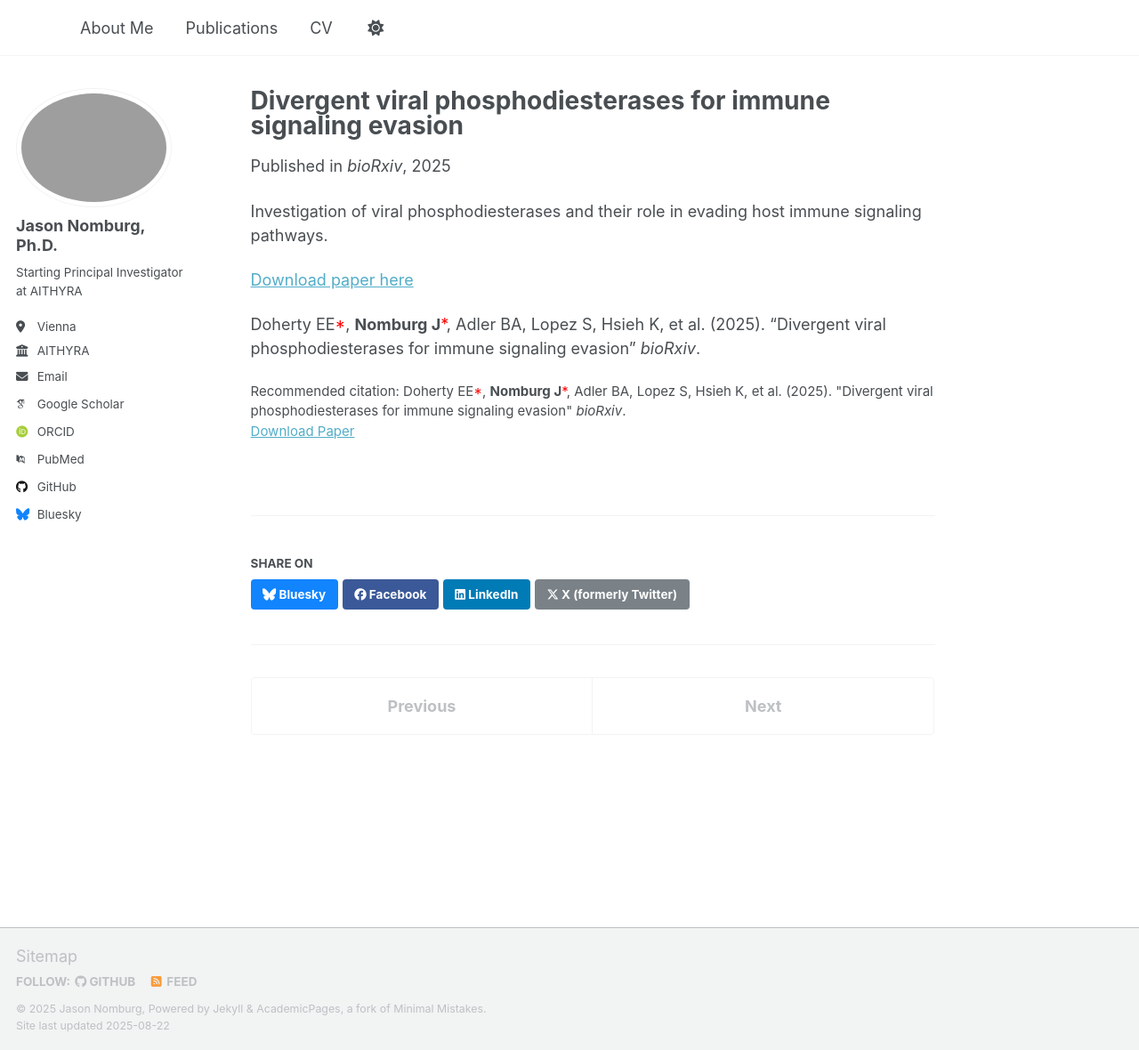
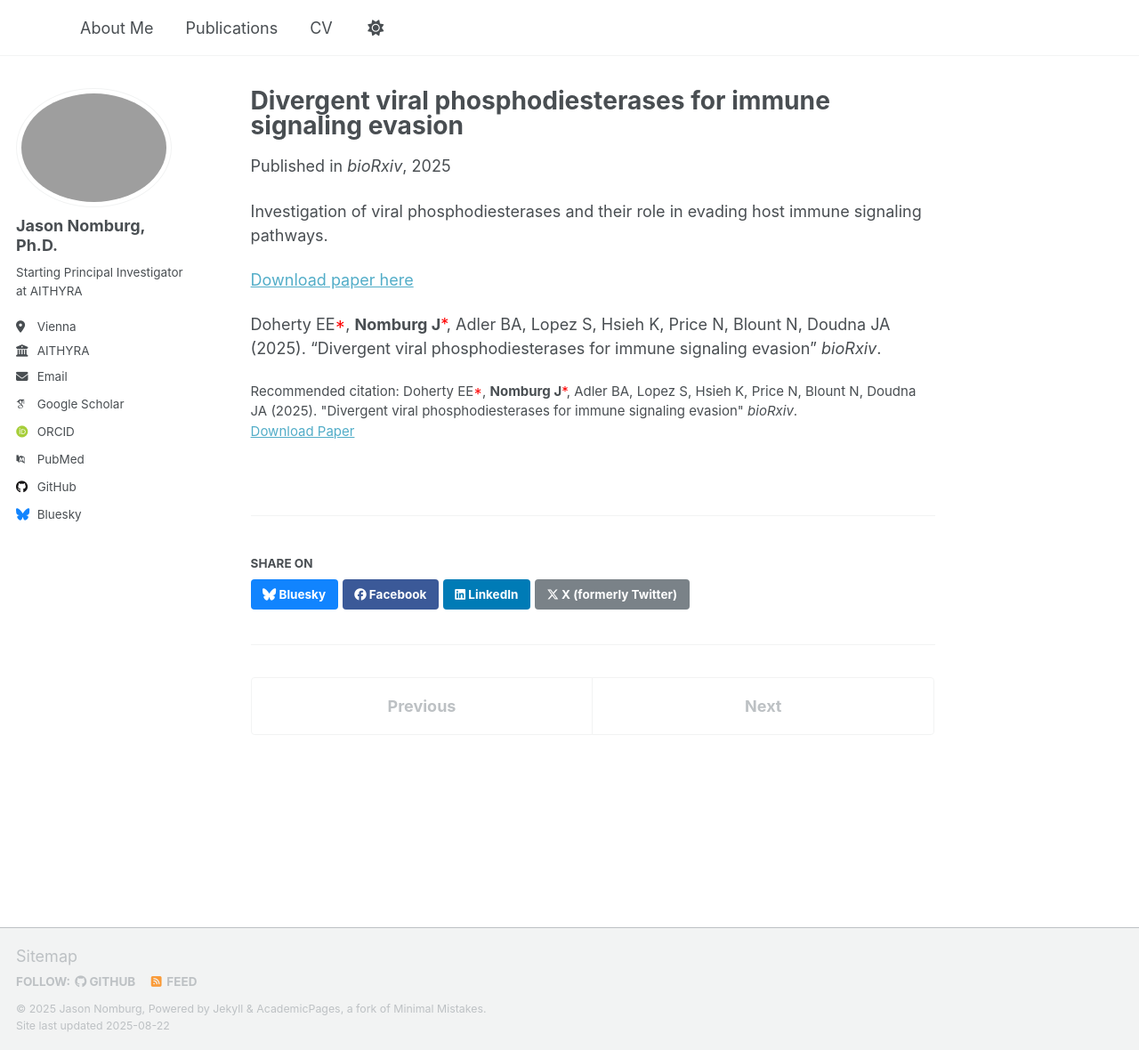
Before and after one commit to jnoms/jnoms.github.io, a Jekyll site: the page built from _publications/2025-08-21-divergent-viral-phosphodiesterases-for-immune-sign.md, in a window 1280 px wide and 1180 px high. Shown: the whole window at 89% size. Built offline with Jekyll 4.4.1, drawn with Linux system fonts in a browser that asks for light colours; some web fonts are replaced; a script that is not in the unit is left out.

Commit message:
update publications

```diff
--- a/_publications/2025-08-21-divergent-viral-phosphodiesterases-for-immune-sign.md
+++ b/_publications/2025-08-21-divergent-viral-phosphodiesterases-for-immune-sign.md
@@ -7,11 +7,11 @@ excerpt: 'Investigation of viral phosphodiesterases and their role in evading ho
 date: 2025-08-21
 venue: 'bioRxiv'
 paperurl: 'https://doi.org/10.1101/2025.08.21.671373'
-citation: 'Doherty EE<span style="color:red">*</span>, <strong>Nomburg J</strong><span style="color:red">*</span>, Adler BA, Lopez S, Hsieh K, et al. (2025). "Divergent viral phosphodiesterases for immune signaling evasion" <i>bioRxiv</i>.'
+citation: 'Doherty EE<span style="color:red">*</span>, <strong>Nomburg J</strong><span style="color:red">*</span>, Adler BA, Lopez S, Hsieh K, Price N, Blount N, Doudna JA (2025). "Divergent viral phosphodiesterases for immune signaling evasion" <i>bioRxiv</i>.'
 ---
 
 Investigation of viral phosphodiesterases and their role in evading host immune signaling pathways.
 
 <a href='https://doi.org/10.1101/2025.08.21.671373'>Download paper here</a>
 
-Doherty EE<span style="color:red">*</span>, <strong>Nomburg J</strong><span style="color:red">*</span>, Adler BA, Lopez S, Hsieh K, et al. (2025). "Divergent viral phosphodiesterases for immune signaling evasion" <i>bioRxiv</i>.
+Doherty EE<span style="color:red">*</span>, <strong>Nomburg J</strong><span style="color:red">*</span>, Adler BA, Lopez S, Hsieh K, Price N, Blount N, Doudna JA (2025). "Divergent viral phosphodiesterases for immune signaling evasion" <i>bioRxiv</i>.
--- a/publications.csv
+++ b/publications.csv
@@ -1,5 +1,5 @@
 Date,Title,Authors,Journal,DOI,Description
-2025-08-21,Divergent viral phosphodiesterases for immune signaling evasion,"Doherty EE*, Nomburg J*, Adler BA, Lopez S, Hsieh K, et al.",bioRxiv,10.1101/2025.08.21.671373,Investigation of viral phosphodiesterases and their role in evading host immune signaling pathways.
+2025-08-21,Divergent viral phosphodiesterases for immune signaling evasion,"Doherty EE*, Nomburg J*, Adler BA, Lopez S, Hsieh K, Price N, Blount N, Doudna JA",bioRxiv,10.1101/2025.08.21.671373,Investigation of viral phosphodiesterases and their role in evading host immune signaling pathways.
 2024-12-01,Animal and bacterial viruses share conserved mechanisms of immune evasion,"Hobbs SJ, Nomburg J, Doudna JA, Kranzusch PJ",Cell,10.1016/j.cell.2024.07.057,Discovery of conserved immune evasion mechanisms across animal and bacterial viruses.
 2024-11-01,Birth of protein folds and functions in the virome,"Nomburg J, Doherty EE, Price N, Bellieny-Rabelo D, Zhu YK, Doudna JA",Nature,10.1038/s41586-024-07809-y,Investigation of protein fold evolution and functional diversification in viral genomes.
 2025-03-01,CRISPRi-ART enables functional genomics of diverse bacteriophages using RNA-binding dCas13d,"Adler BA, Al-Shimary MJ, Patel JR, Armbruster EG, Colognori D, Charles EJ, Miller KV, Lahiri A, Cui ML, Oromí-Bosch A, Voelker A, Trinidad M, Lee J, Beurnier S, Boger R, Nomburg J, Barrangou R, Mutalik VK, Schoeniger JS, Pogliano JA, Savage DF, Doudna JA, Cress BF",Nature Microbiology,10.1038/s41564-025-01935-7,Functional genomics platform for bacteriophage research using innovative CRISPRi methodology.
```
